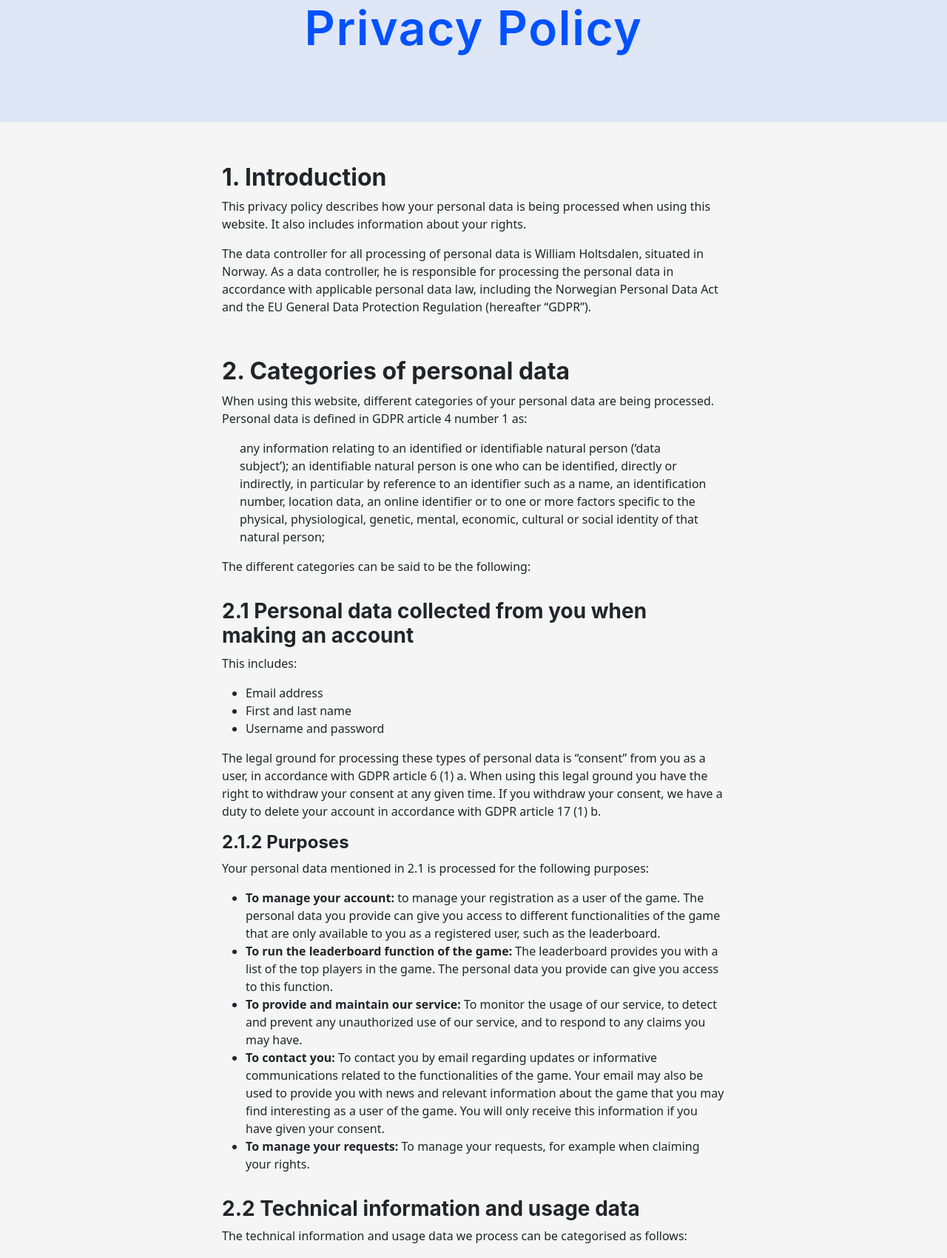
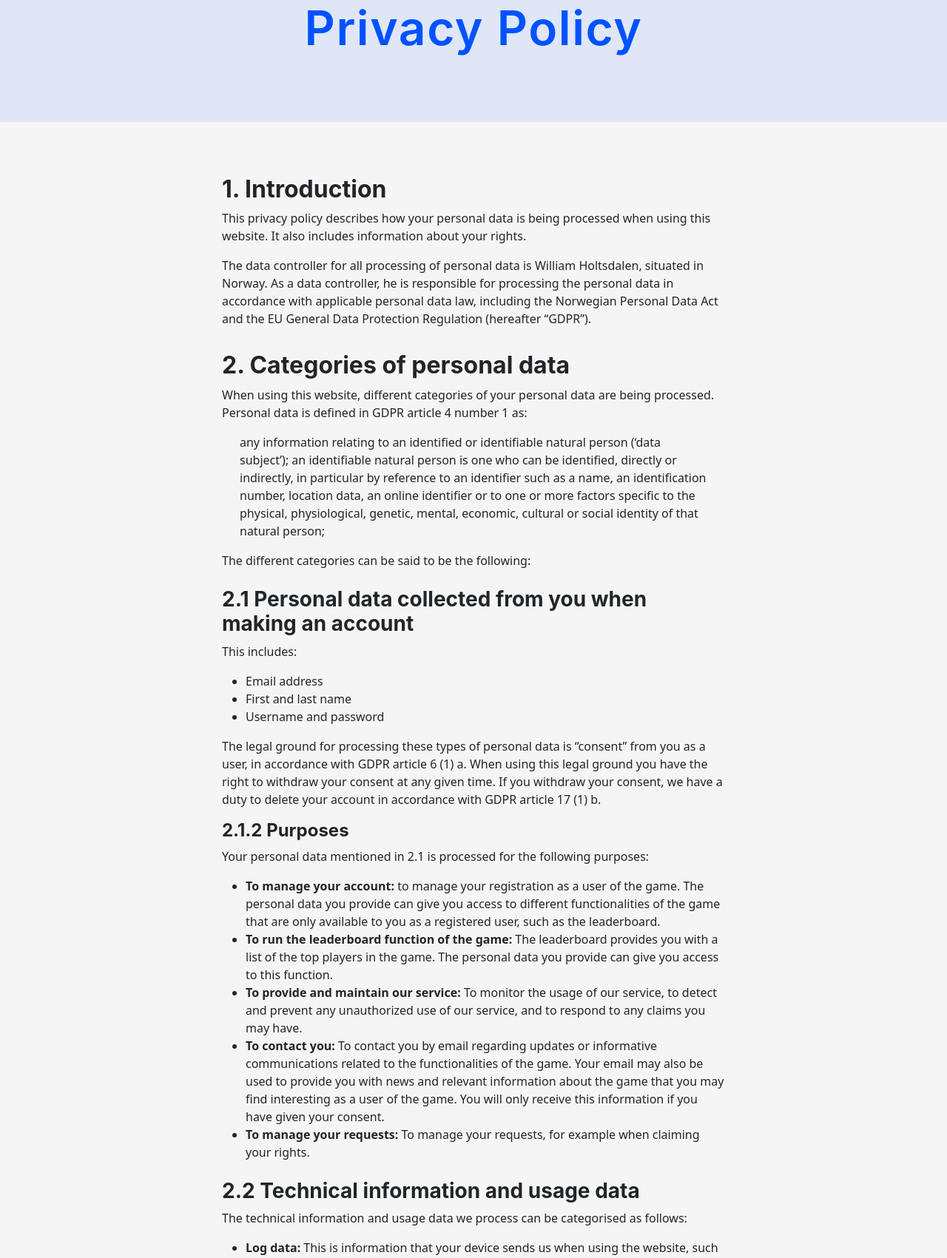
Before and after one commit to WilliamHoltsdalen/guesstheracetrack, a Django app: page /landing_page/privacy_policy/ in a window 1280 px wide. Shown: the part 240-1941 px from the top of the page at 74% size. Run offline with Django 4.2, Linux system fonts and the light colour scheme; parts of the project's set-up code (start-up, migrations or seed data) failed here and were passed over; some libraries are stand-ins or nearby versions.

Commit message:
refactor(ui): Update privacy policy styling

```diff
--- a/guesstheracetrack/static/css/privacy_policy.css
+++ b/guesstheracetrack/static/css/privacy_policy.css
@@ -45,11 +45,11 @@ h1 {
 }
 
 h2 {
-  margin-top: 1rem;
+  margin-top: 2rem;
 }
 
 h3 {
-  margin-top: 2rem;
+  margin-top: 1.5rem;
 }
 
 blockquote {
--- a/guesstheracetrack/templates/landing_page/privacy_policy.html
+++ b/guesstheracetrack/templates/landing_page/privacy_policy.html
@@ -33,7 +33,6 @@
             accordance with applicable personal data law, including the Norwegian Personal Data Act
             and the EU General Data Protection Regulation (hereafter “GDPR”).
           </p>
-          <br />
           <h2>2. Categories of personal data</h2>
           <p>
             When using this website, different categories of your personal data are being processed.
@@ -175,7 +174,6 @@
             personal data that is already associated with your third-party social media service's
             account, such as your name, your email address, and your activities.
           </p>
-          <br />
           <h2>3. Retention of your personal data</h2>
           <p>
             Your personal data will only be saved for as long as is necessary for the purposes set
@@ -189,7 +187,6 @@
             strengthen the security or to improve the functionality of Our Service, or We are
             legally obligated to retain this data for longer time periods.
           </p>
-          <br />
           <h2>4. Your rights</h2>
           <p>The data protection legislation provides you several rights. This includes:</p>
           <ul>
@@ -234,13 +231,11 @@
             Norwegian Data Protection Authority</a>
           </li>
         </ul>
-        <br />
         <h2>5. Changes in this privacy policy</h2>
         <p>
           There may occur a need to update this privacy policy. In that case, the updated version will
           be available on this page as soon as possible.
         </p>
-        <br />
         <h2>6. Contact</h2>
         <p>
           If you have any questions about this privacy policy, please contact the data controller by
```
